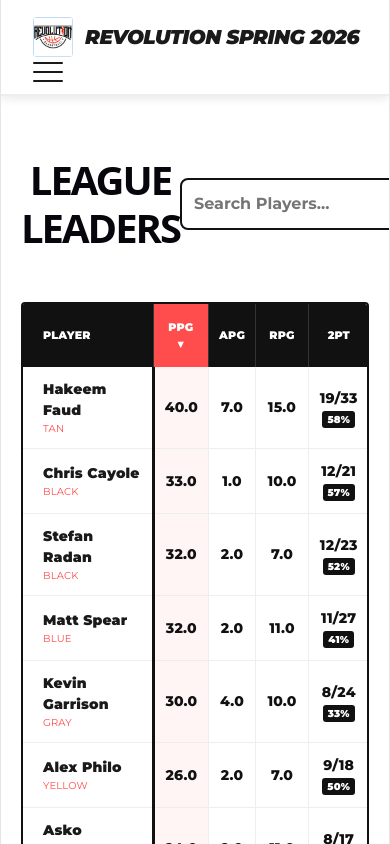
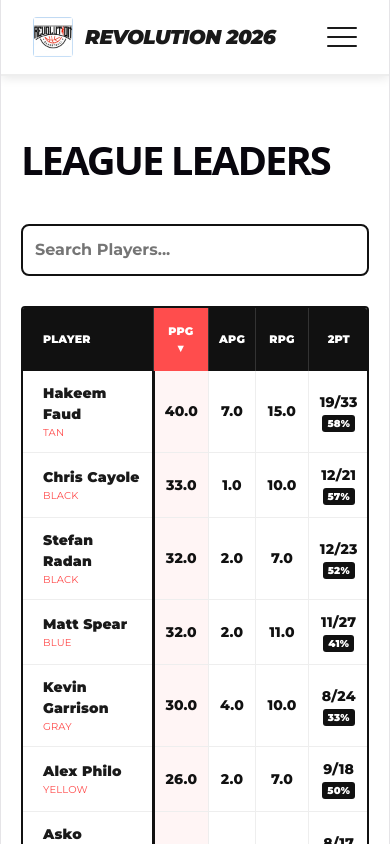
Before and after one commit to jhare3/RevolutionSummer2026, a React (Vite) app: page /stats in a window 390 px wide. Shown: the top 844 px of the page. Built offline with nearby package versions, Linux system fonts and the light colour scheme.

Commit message:
updated mobile search bar

```diff
--- a/src/App.css
+++ b/src/App.css
@@ -233,3 +233,33 @@ html, body {
   color: #fff;
   border-color: #ff4d4d; /* Matches your brand red */
 }
+
+/* src/App.css */
+
+.stats-header-container {
+  display: flex;
+  justify-content: space-between;
+  align-items: center;
+  margin-bottom: 30px;
+}
+
+.stats-search-input {
+  padding: 12px;
+  width: 300px;
+  border-radius: 8px;
+  border: 2px solid #111;
+  font-weight: bold;
+}
+
+/* Mobile Optimization */
+@media (max-width: 768px) {
+  .stats-header-container {
+    flex-direction: column;
+    align-items: flex-start; /* Aligns heading and search to the left */
+    gap: 20px;
+  }
+
+  .stats-search-input {
+    width: 100%; /* Search bar takes full width on mobile */
+  }
+}
--- a/src/components/Navigation.jsx
+++ b/src/components/Navigation.jsx
@@ -144,7 +144,7 @@ const Navigation = () => {
           <div className="container-fluid p-0">
             <Link className="navbar-brand d-flex align-items-center" to="/">
               <img src="/revolutionLogo.jpg" alt="Logo" className="custom-logo" />
-              <span>REVOLUTION SPRING 2026</span>
+              <span>REVOLUTION 2026</span>
             </Link>
 
             <button
--- a/src/pages/Stats.jsx
+++ b/src/pages/Stats.jsx
@@ -5,11 +5,12 @@ import { getAllPlayerStats } from '../data/dataLoader';
 import { calculateSeasonStats } from '../utils/statCalculations';
 
 const Stats = () => {
-  // 1. Set default statFilter to 'Points' (which maps to PPG)
+  // Default statFilter set to 'PPG' for the league leaders view
   const [statFilter, setStatFilter] = useState('PPG');
   const [sortDirection, setSortDirection] = useState('desc');
   const [searchTerm, setSearchTerm] = useState('');
 
+  // Dynamically loads stats from all weekly subfolders via the recursive dataLoader
   const allGameRows = useMemo(() => getAllPlayerStats(), []);
 
   const dynamicColumns = useMemo(() => {
@@ -20,7 +21,6 @@ const Stats = () => {
   const processedPlayers = useMemo(() => {
     return (rosterData.players || []).map(player => {
       const fullName = `${player.first_name} ${player.last_name}`.trim();
-
       const playerGames = allGameRows.filter(row =>
         row['Player Name']?.trim().toUpperCase() === fullName.toUpperCase()
       );
@@ -47,8 +47,8 @@ const Stats = () => {
     }
 
     items.sort((a, b) => {
-      // 2. Ensure 'Points' correctly maps to 'PPG' for sorting
       const sortMap = {
+        "PPG": "PPG",
         "Points": "PPG",
         "Assists": "APG",
         "REB": "RPG",
@@ -66,7 +66,6 @@ const Stats = () => {
       };
 
       const activeKey = sortMap[statFilter] || statFilter;
-
       const clean = (v) => {
         if (!v) return 0;
         return parseFloat(String(v).replace('%', ''));
@@ -94,14 +93,14 @@ const Stats = () => {
 
   const renderCellContent = (player, header) => {
     const s = player.stats;
-    // Standardizing output to use the keys returned by calculateSeasonStats
     switch(header) {
       case "2PT": return renderStacked(s.fgm, s.fga, s["FG%"]);
       case "3PT": return renderStacked(s.threePM, s.threePA, s["3FG%"]);
       case "FG":  return renderStacked(s.fgm, s.fga, s["FG%"]);
       case "FT":  return renderStacked(s.ftm, s.fta, s["FT%"]);
       case "REB": return <span style={primaryText}>{s.RPG || 0}</span>;
-      case "Points": return <span style={primaryText}>{s.PPG || 0}</span>;
+      case "Points":
+      case "PPG": return <span style={primaryText}>{s.PPG || 0}</span>;
       case "Assists": return <span style={primaryText}>{s.APG || 0}</span>;
       case "Steals": return <span style={primaryText}>{s.steals || 0}</span>;
       case "Blocks": return <span style={primaryText}>{s.blocks || 0}</span>;
@@ -123,11 +122,12 @@ const Stats = () => {
 
   return (
     <div style={pageContainer}>
-      <div style={headerArea}>
+      {/* Mobile-optimized header using classes from App.css */}
+      <div className="stats-header-container">
         <h1 style={titleStyle}>LEAGUE LEADERS</h1>
         <input
           placeholder="Search Players..."
-          style={searchBar}
+          className="stats-search-input"
           onChange={(e) => setSearchTerm(e.target.value)}
         />
       </div>
@@ -171,9 +171,7 @@ const Stats = () => {
 
 // Styles
 const pageContainer = { padding: '40px 20px', backgroundColor: '#fff' };
-const headerArea = { display: 'flex', justifyContent: 'space-between', alignItems: 'center', marginBottom: '30px' };
 const titleStyle = { fontWeight: '900', letterSpacing: '-2px', fontSize: '2.5rem' };
-const searchBar = { padding: '12px', width: '300px', borderRadius: '8px', border: '2px solid #111', fontWeight: 'bold' };
 const tableWrapper = { overflowX: 'auto', border: '2px solid #111', borderRadius: '4px' };
 const tableMain = { width: '100%', borderCollapse: 'collapse', fontSize: '14px' };
 const theadRow = { backgroundColor: '#111', color: '#fff' };
```
